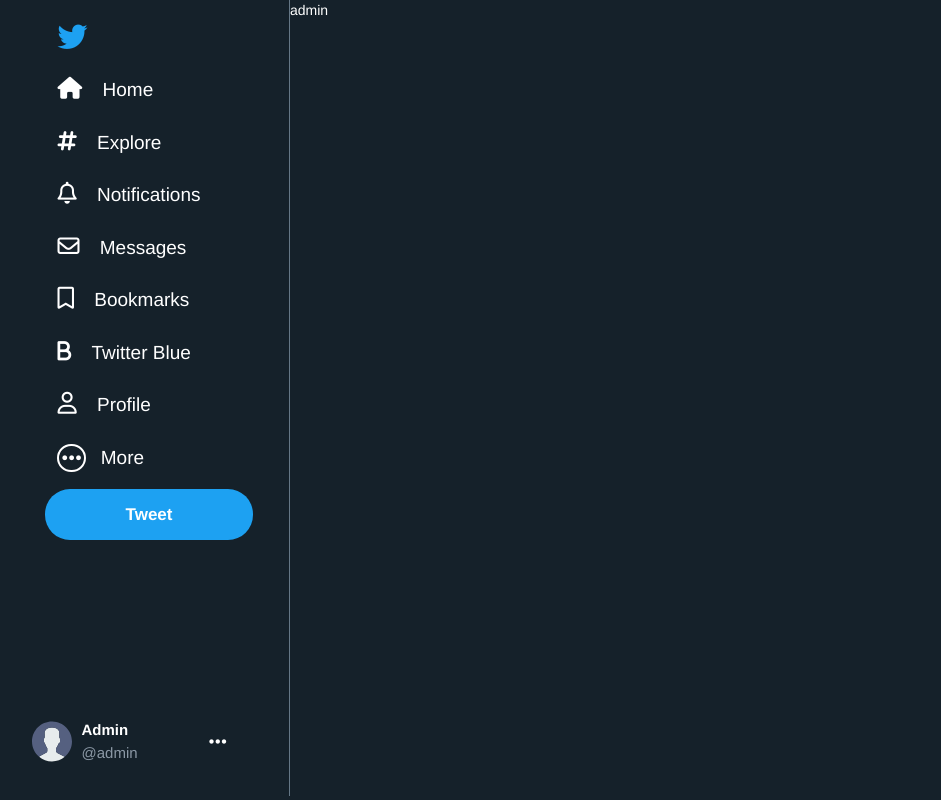
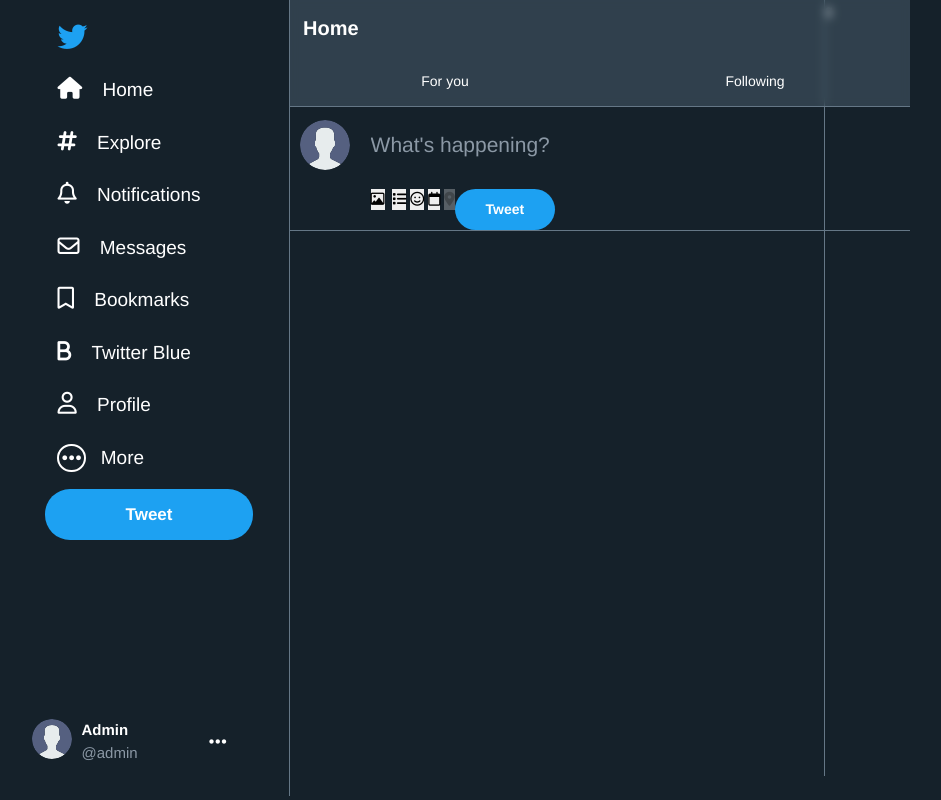
Before and after one commit to adhnanshereef/twitter, a Django app: page / in a window 1280 px wide. Shown: the whole page, without its empty margins (31-972 px from the left). Run offline with Django 4.2, Linux system fonts and the light colour scheme; a user stored in the database is signed in.

Commit message:
Tweet in Home is on progress

```diff
--- a/home/templates/home/home.html
+++ b/home/templates/home/home.html
@@ -1,9 +1,70 @@
 {% include 'index.html' %} {% block content %} {% load static %}
 
 <link rel="stylesheet" href="{% static 'styles/home/style.css' %}" />
-<main class="container">
+<div class="container">
   {% include 'home/nav.html' %}
-  <section>{{request.user}}</section>
-</main>
+  <main class="main">
+    <div class="main-header">
+      <h2 style="font-size: 20px; font-weight: bold; margin: 13px">Home</h2>
+      <div class="row">
+        <h4
+          style="
+            width: 50%;
+            justify-content: center;
+            align-items: center;
+            display: flex;
+            height: 50px;
+          "
+          class="hover"
+        >
+          For you
+        </h4>
+        <h4
+          style="
+            width: 50%;
+            justify-content: center;
+            align-items: center;
+            display: flex;
+            height: 50px;
+          "
+          class="hover"
+        >
+          Following
+        </h4>
+      </div>
+    </div>
+
+    <!-- Tweet Box -->
+    <form style="margin-top: 110px" action="">
+      <div class="tweet-box row">
+        <img
+          src="{{request.user.avatar.url}}"
+          width="50px"
+          height="50px"
+          style="border-radius: 50%; margin: 10px"
+        />
+        <div class="col" style="width: 87%; margin-top: 20px">
+          <textarea
+            class="texta"
+            placeholder="What's happening?"
+            name="text"
+          ></textarea>
+          <div class="actions row">
+            <div>
+              <button><i class="fa-regular fa-image"></i></button>
+              <button><i class="fa-regular fa-gif"></i></button>
+              <button><i class="fa-solid fa-list"></i></button>
+              <button><i class="fa-regular fa-face-smile"></i></button>
+              <button><i class="fa-regular fa-calendar"></i></button>
+              <button disabled><i class="fa-solid fa-location-dot"></i></button>
+            </div>
+            <input type="submit" value="Tweet" class="small-btn" />
+          </div>
+        </div>
+      </div>
+    </form>
+  </main>
+  <section class="right-bar">g</section>
+</div>
 
 {% endblock content %}
--- a/home/templates/home/nav.html
+++ b/home/templates/home/nav.html
@@ -47,7 +47,13 @@
   <!-- User -->
   <a href="{% url 'logout' %}" class="nav-user">
     <div style="display: flex; flex-direction: row">
-      <img width="40px" src="{% static 'images/avatar.svg' %}" alt="" />
+      <img
+        width="40px"
+        height="40px"
+        src="{{request.user.avatar.url}}"
+        style="border-radius: 50%"
+        alt=""
+      />
       <div class="nav-user-name">
         <span>{{request.user.name}}</span>
         <small>@{{request.user}}</small>
--- a/static/styles/home/style.css
+++ b/static/styles/home/style.css
@@ -4,6 +4,7 @@
   flex-direction: row;
 }
 
+/* Nav */
 .nav {
   width: 300px;
   display: flex;
@@ -14,12 +15,9 @@
   overflow: auto;
   border-right: 1px solid var(--twitter-border);
   padding: 10px;
+  position: fixed;
 }
 
-.col {
-  display: flex;
-  flex-direction: column;
-}
 
 .nav-sec {
   padding: 12px;
@@ -66,7 +64,7 @@
     margin-bottom: 10px;
     background: none;
     padding: 12px;
-    border-radius: 25px;
+    border-radius: 50px;
     text-decoration: none;
 }
 
@@ -97,3 +95,60 @@
     font-size: 15px;
     color: var(--twitter-placeholder);
 }
+
+/* Nav end */
+
+/* Right bar */
+.right-bar{
+  height: 97vh;
+  width: 424px;
+  position: fixed;
+  right: 0;
+  border-left: 1px solid var(--twitter-border);
+}
+/* Right bar end */
+
+
+/* Main */
+.main{
+  width: 620px;
+  position: absolute;
+  top: 0;
+  left: 321px;
+}
+
+.main-header{
+  background: var(--twitter-transprant);
+  width: 620px;
+  position: fixed;
+  top: 0px;
+  border-bottom: 1px solid var(--twitter-border);
+  z-index: 1;
+  backdrop-filter: blur(4px);
+}
+
+/* Tweet */
+.tweet-box{
+  width: 100%;
+  justify-content: space-between;
+  border-bottom: 1px solid var(--twitter-border);
+}
+
+.texta{
+  color: var(--twitter-text);
+  font-size: 21px;
+  width: 100%;
+  resize: none;
+  border: none;
+  outline: none;
+  background: none;
+  overflow: auto;
+  line-height: 1.4;
+  max-width: 500px;
+  min-height: 10px;
+  height: auto;
+}
+
+.texta::placeholder{
+  color: var(--twitter-placeholder);
+}
--- a/static/styles/style.css
+++ b/static/styles/style.css
@@ -73,6 +73,15 @@
   padding: 1px 2.5px;
 }
 
+.small-btn{
+  width: 100px;
+  padding: 10px;
+  font-weight: bold;
+  color: white;
+  border-radius: 50px;
+  background: var(--twitter-primary);
+}
+
 /* Form styles */
 
 label,
@@ -98,9 +107,19 @@
 /* ------Default Classes------ */
 
 /* row and column */
-.row{
+.row {
   display: flex;
   flex-direction: row;
+}
+
+.col {
+  display: flex;
+  flex-direction: column;
+}
+
+/* Hover */
+.hover:hover{
+  background: var(--twitter-hover);
 }
 
 /* close btn a */
--- a/static/styles/variables/light.css
+++ b/static/styles/variables/light.css
@@ -1,6 +1,6 @@
 :root {
   --twitter-background: #ffffff; /* Background color for the entire interface */
-  --twitter-transprant: #989998; /* Background color for the entire interface */
+  --twitter-transprant: #ffffff93; /* Background color for the entire interface */
   --twitter-primary: #1da1f2; /* Primary color for buttons and links */
   --twitter-primary-hover: #049bff;
   --twitter-light-blue: #d1edffc5;
--- a/templates/index.html
+++ b/templates/index.html
@@ -14,11 +14,20 @@
       referrerpolicy="no-referrer"
     />
 
+    <!-- jQuery -->
+    <script
+      src="https://code.jquery.com/jquery-3.6.3.js"
+      integrity="sha256-nQLuAZGRRcILA+6dMBOvcRh5Pe310sBpanc6+QBmyVM="
+      crossorigin="anonymous"
+    ></script>
+
+    <!-- Javascript -->
+
     <!-- Essentials -->
     <link
-      rel="shortcut icon"
-      href="https://www.freepnglogos.com/uploads/twitter-logo-png/twitter-logo-vector-png-clipart-1.png"
-      type="image/x-icon"
+    rel="shortcut icon"
+    href="https://www.freepnglogos.com/uploads/twitter-logo-png/twitter-logo-vector-png-clipart-1.png"
+    type="image/x-icon"
     />
     <link rel="stylesheet" href="{% static 'styles/style.css' %}" />
     <title>{{title}} / Twitter</title>
@@ -40,8 +49,7 @@
       {{ message }}
     </div>
 
-    {% endfor %}
-    {% block content %} {% endblock content %}
+    {% endfor %} {% block content %} {% endblock content %}
   </body>
   <script src="{% static 'javascript/script.js' %}"></script>
-</html>
+  </html>
```
Also changed, not shown: db.sqlite3, static/images/avatar/admin.png (added).
